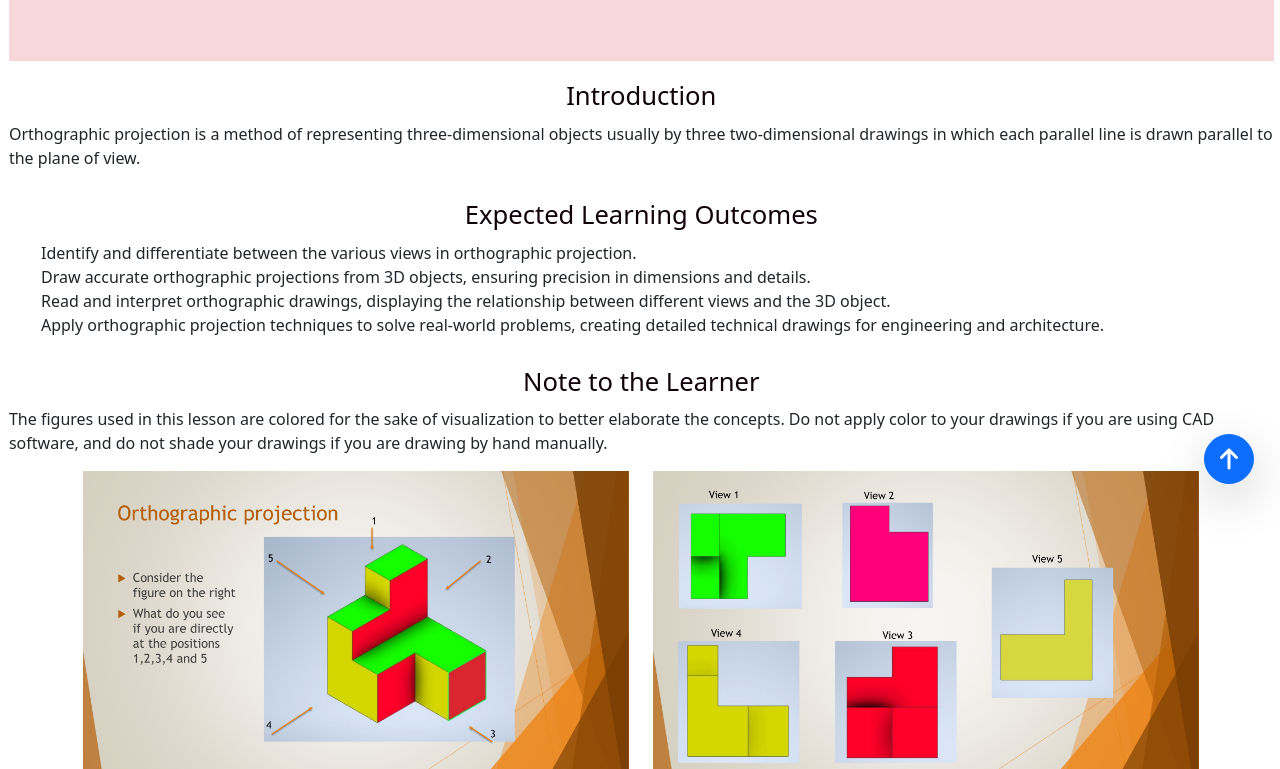
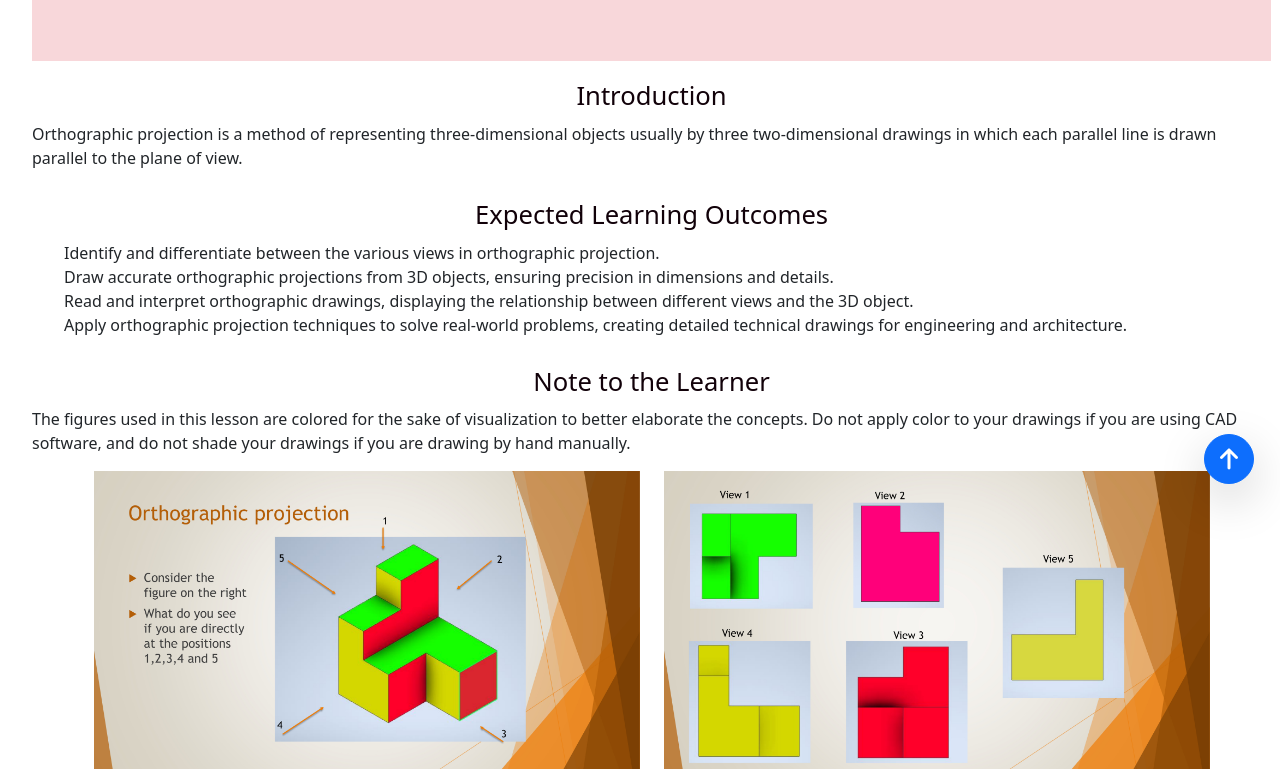
Before and after one commit to ingotse/TechValley, a plain HTML site: page index.html in a window 1280 px wide. Shown: the part 156-925 px from the top of the page. Drawn offline with nearby package versions, Linux system fonts and the light colour scheme.

Commit message:
Update index.html

```diff
--- a/index.html
+++ b/index.html
@@ -7,8 +7,6 @@
     <script src="https://cdn.tailwindcss.com"></script>
     <link href="https://cdn.jsdelivr.net/npm/bootstrap@5.3.0-alpha1/dist/css/bootstrap.min.css" rel="stylesheet">
     <script src="https://cdn.jsdelivr.net/npm/bootstrap@5.3.0-alpha1/dist/js/bootstrap.bundle.min.js"></script>
-
-
 
     <style>
         table{
@@ -27,8 +25,8 @@
             margin-bottom: 30px;
         }
         body{
-            padding-left:0.7%;
-            padding-right:0.5%;
+            padding-left:2.5%;
+            padding-right:0.7%;
         }
 
         .navbar-nav {
```
